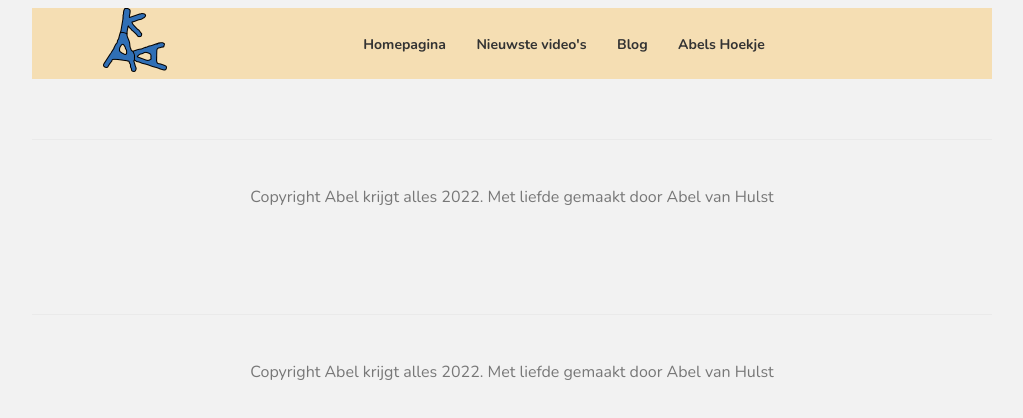
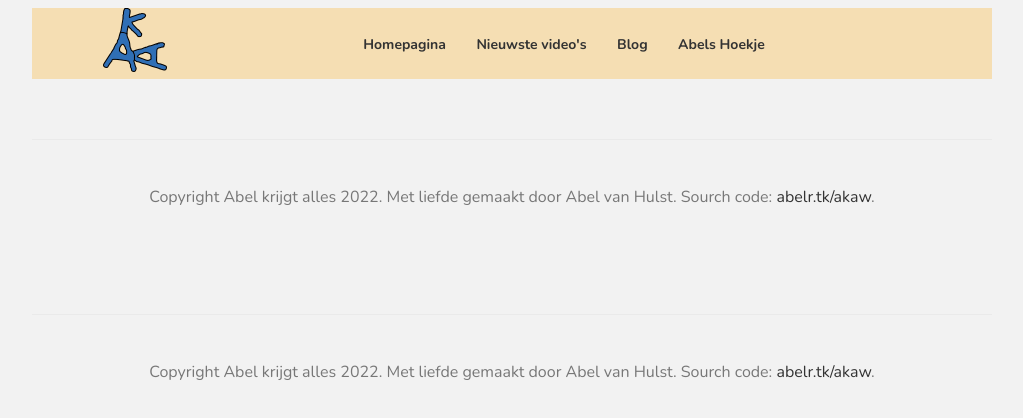
Before and after one commit to Abelkrijgtalles/abelkrijgtalles.github.io, a Next.js app: page /components/Footer in a window 1280 px wide. Shown: the top 418 px of the page, without its empty margins (128-1151 px from the left). Built offline with nearby package versions, Linux system fonts and the light colour scheme.

Commit message:
added the source code in the footer

```diff
--- a/pages/components/Footer.js
+++ b/pages/components/Footer.js
@@ -1,8 +1,10 @@
+import Link from "next/link";
+
 const Footer = () => {
     let date = new Date().getFullYear();
     return (
         <footer>
-            <p>Copyright Abel krijgt alles { date }. Met liefde gemaakt door Abel van Hulst</p>
+            <p>Copyright Abel krijgt alles { date }. Met liefde gemaakt door Abel van Hulst. Sourch code: <Link><a>abelr.tk/akaw</a></Link>.</p>
         </footer>
     );
 }
```
